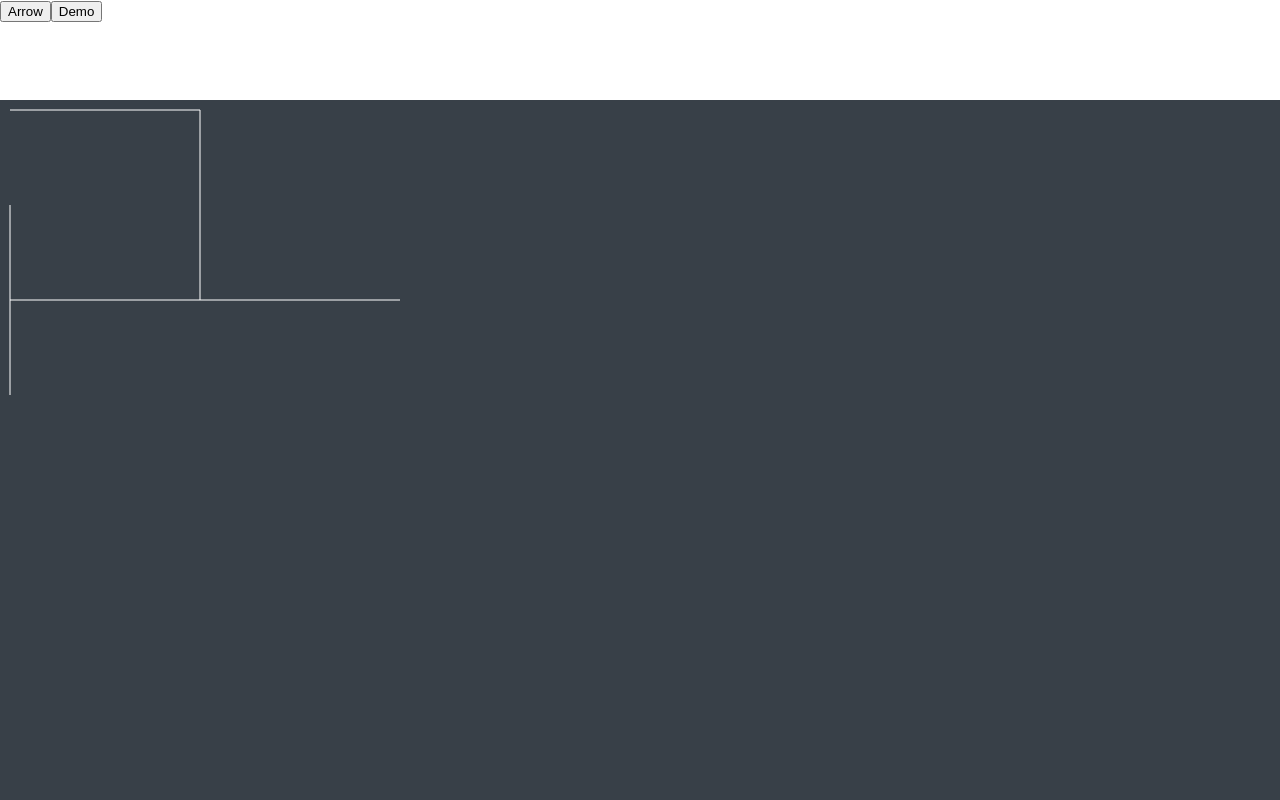
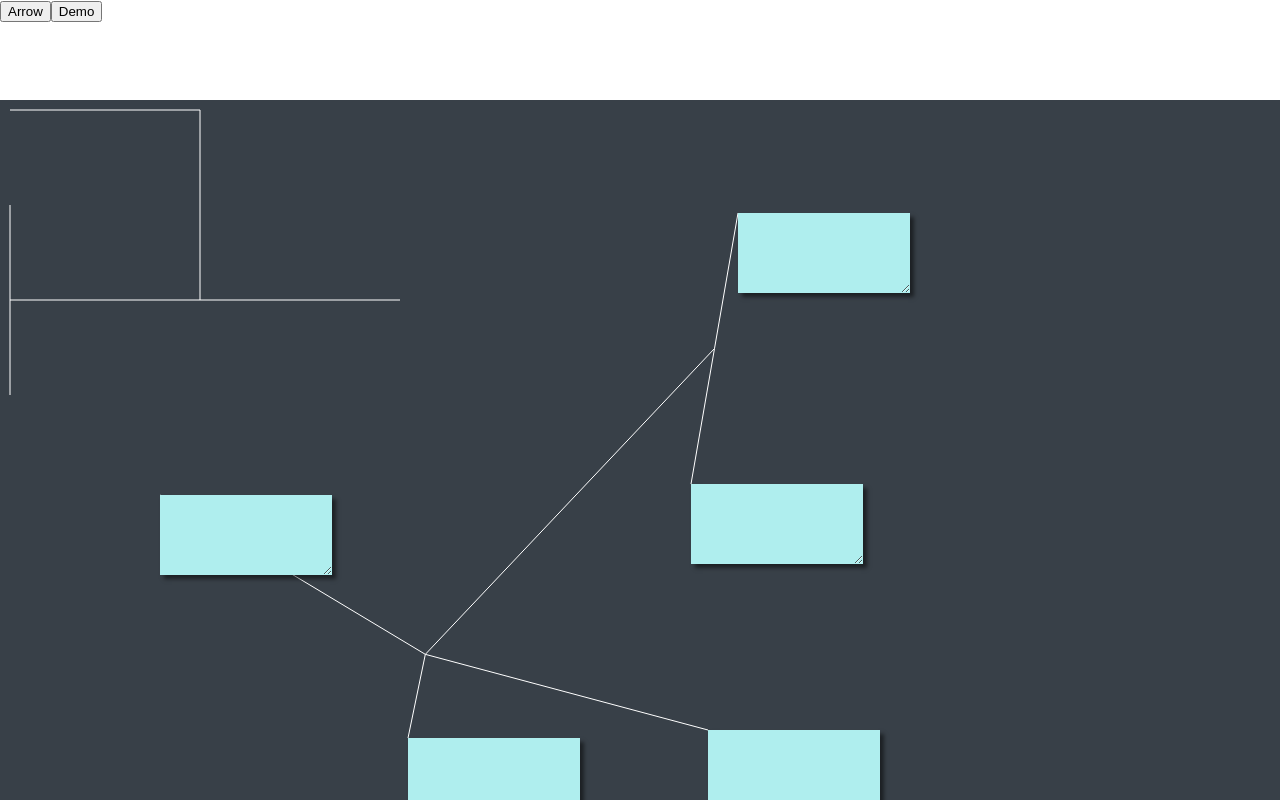
Before and after one commit to Animal-Machine/logical-map, a React (Create React App) app: page / in a window 1280 px wide. Shown: the top 800 px of the page. Built offline with nearby package versions, Linux system fonts and the light colour scheme; data requests are answered from the project's data file.

Commit message:
Add branched arrow drawing (not complete)
Also refactor addArrow, type tilesFromRefs and rename properties
of Arrow type "tileFrom" and "tileTo" (previously "from" and "to").

```diff
--- a/db.json
+++ b/db.json
@@ -1,4 +1,58 @@
 {
-  "arrows": [],
-  "tiles": []
+  "arrows": [
+    {
+      "tileFrom": [
+        1,
+        2
+      ],
+      "tileTo": [
+        3,
+        4,
+        5
+      ],
+      "id": 1
+    }
+  ],
+  "tiles": [
+    {
+      "text": "",
+      "truthValue": null,
+      "x": 691,
+      "y": 484,
+      "z": 14,
+      "id": 1
+    },
+    {
+      "text": "",
+      "truthValue": null,
+      "x": 738,
+      "y": 213,
+      "z": 18,
+      "id": 2
+    },
+    {
+      "text": "",
+      "truthValue": null,
+      "x": 160,
+      "y": 495,
+      "z": 20,
+      "id": 3
+    },
+    {
+      "text": "",
+      "truthValue": null,
+      "x": 708,
+      "y": 730,
+      "z": 21,
+      "id": 4
+    },
+    {
+      "text": "",
+      "truthValue": null,
+      "x": 408,
+      "y": 738,
+      "z": 19,
+      "id": 5
+    }
+  ]
 }
--- a/src/App.tsx
+++ b/src/App.tsx
@@ -2,7 +2,7 @@ import { useState, useEffect } from 'react';
 import './App.css';
 import BoardComponent from './components/Board';
 import AppHeaderComponent from './components/AppHeader';
-import { Address, TileData, TileContent, TileXY, TileZ, Arrow } from './types';
+import { Address, TileData, TileContent, TileXY, TileZ, Operator, Arrow } from './types';
 
 function App() {
 
@@ -66,7 +66,7 @@ function App() {
     // contains the highest z coordinate, used when putting a tile to the foreground
 
   const [arrows, setArrows] = useState<Arrow[]>([]);
-    // contains the properties "from", "to" (ids of the linked tiles) and "id"
+    // contains the properties "tileFrom", "tileTo" (ids of the linked tiles) and "id"
 
 
   // Loading tiles and arrows on page
@@ -173,7 +173,7 @@ function App() {
       let arrowList: number[] = [];
       for (let i = 0; i < arrows.length; i++) {
         let a = arrows[i];
-        if (a.from === id || a.to === id) {
+        if (a.tileFrom.includes(id) || a.tileTo.includes(id)) {
           await fetch(`${myServerAddress}arrows/${a.id}`, {method: 'DELETE',});
           arrowList.push(a.id);
         }
@@ -245,11 +245,20 @@ function App() {
     setArrowMode(m => !m);
   }
 
-  function addArrow(a: number, b: number) {
-    if (arrows.filter(arrow => (arrow.from===a && arrow.to===b)).length === 0) {
+
+  // Add and delete arrows
+
+  function addSimpleArrow(a: number, b: number) {
+    addArrow(a, b, '', '');
+  }
+
+  function addArrow(a: number, b: number, operator1: Operator, operator2: Operator) {
+    if (arrows.filter(arrow => (arrow.tileFrom===[a] && arrow.tileTo===[b])).length === 0) {
       let newArrow = {
-        from: a,
-        to: b,
+        tileFrom: [a],
+        tileTo: [b],
+        operator1: operator1,
+        operator2: operator2,
       };
       myPost("arrows", newArrow)
         .then(() => myGet("arrows"))
--- a/src/components/Board.tsx
+++ b/src/components/Board.tsx
@@ -1,8 +1,8 @@
 import { useState, useEffect, useRef } from 'react';
 import TileComponent from './Tile';
 import ArrowComponent from './Arrow';
-import { calculateArrowEnds, drawSimpleArrow, drawAcyclicGraph } from './arrowFunctions';
-import { TileData, TileContent, TileXY, TileZ, Arrow, Point, Rectangle, ArrowCoords, Coords, CoordsOrArray } from '../types';
+import { calculateArrowCoords, drawArrow, drawAcyclicGraph } from './arrowFunctions';
+import { TileData, TileContent, TileXY, TileZ, Arrow, Point, Rectangle, ArrowCoords, Coords, DoubleCoords, CoordsOrArray } from '../types';
 
 function BoardComponent({ addTile, deleteTile, patchTile, mergeTileData, updateTileTruthValue, updateTileText, tilesContent, tilesXY, setTilesXY, tilesZ, setTilesZ, zMax, setZMax, arrows, setArrows, arrowMode, setArrowMode, addArrow, deleteArrow }: any) {
 
@@ -179,8 +179,11 @@ function BoardComponent({ addTile, deleteTile, patchTile, mergeTileData, updateT
   // Arrows drawing
 
 
-  const tileRefs: any = useRef({}).current;
-  const saveTileRef: any = (key: any) => (r: any) => { tileRefs[key] = r };
+  interface TextAreaDictionary {
+    [index: number]: HTMLTextAreaElement;
+  }
+  const tileRefs = useRef<TextAreaDictionary>({}).current;
+  const saveTileRef = (key: number) => (r: HTMLTextAreaElement) => { tileRefs[key] = r };
     // references to the DOM elements related to the Tile components
 
 
@@ -196,24 +199,31 @@ function BoardComponent({ addTile, deleteTile, patchTile, mergeTileData, updateT
     setArrowsCoords(arrows.map((a: Arrow) => {
 
       // References to the DOM objects representing the tiles
-      let tileFrom = tileRefs[a.from-1];
-      let tileTo = tileRefs[a.to-1];
+      let tilesFromRefs = a.tileFrom.map(t => tileRefs[t-1]);
+      let tilesToRefs = a.tileTo.map(t => tileRefs[t-1]);
+
+      let tilesFrom: Rectangle[] = [];
+      let tilesTo: Rectangle[] = [];
 
       try {
-        let coords = calculateArrowEnds(
-          {
-            x: tileFrom.offsetLeft,
-            y: tileFrom.offsetTop,
-            w: tileFrom.offsetWidth,
-            h: tileFrom.offsetHeight,
-          },
-          {
-            x: tileTo.offsetLeft,
-            y: tileTo.offsetTop,
-            w: tileTo.offsetWidth,
-            h: tileTo.offsetHeight,
-          }
-        );
+        for (let tRef of tilesFromRefs) {
+          tilesFrom.push({
+            x: tRef.offsetLeft,
+            y: tRef.offsetTop,
+            w: tRef.offsetWidth,
+            h: tRef.offsetHeight,
+          });
+        }
+        for (let tRef of tilesToRefs) {
+          tilesTo.push({
+            x: tRef.offsetLeft,
+            y: tRef.offsetTop,
+            w: tRef.offsetWidth,
+            h: tRef.offsetHeight,
+          });
+        }
+
+        let coords: DoubleCoords | CoordsOrArray[] = calculateArrowCoords({tilesFrom: tilesFrom, tilesTo: tilesTo});
 
         return {id: a.id, coords: coords, highlight: false};
       }
@@ -255,7 +265,7 @@ function BoardComponent({ addTile, deleteTile, patchTile, mergeTileData, updateT
     function onClickPlaceArrow(e: any) {
     // function to place the arrow and exit arrow mode if the user clicks on a tile
       if (e.target.tagName === "TEXTAREA") {
-        const targetTileId = parseInt(Object.keys(tileRefs).filter(key => (tileRefs[key] === e.target))[0]) + 1;
+        const targetTileId = parseInt(Object.keys(tileRefs).filter((key: any) => (tileRefs[key] === e.target))[0]) + 1;
         if (targetTileId !== arrowMode) {
           addArrow(arrowMode, targetTileId); // also sets arrowMode to false
         }
@@ -277,8 +287,8 @@ function BoardComponent({ addTile, deleteTile, patchTile, mergeTileData, updateT
       testComplexArrow(ctx);
       for (let i in arrowsCoords) {
         if (arrowsCoords[i].coords) {
-          drawSimpleArrow(ctx, arrowsCoords[i].coords)
-          if (arrowsCoords[i].highlight) {drawSimpleArrow(ctx, arrowsCoords[i].coords)}
+          drawArrow(ctx, arrowsCoords[i].coords)
+          if (arrowsCoords[i].highlight) {drawArrow(ctx, arrowsCoords[i].coords)}
         }
       }
       if (typeof arrowMode === "number" && mouseTarget) {
@@ -286,15 +296,15 @@ function BoardComponent({ addTile, deleteTile, patchTile, mergeTileData, updateT
         // the event handler updateMousePosition has just been placed and didn't run,
         // so mousePosition and mouseTarget have their default value
         let tileFrom = tileRefs[arrowMode-1];
-        drawSimpleArrow(ctx, calculateArrowEnds(
-          {
+        drawArrow(ctx, calculateArrowCoords({
+          tilesFrom: [{
             x: tileFrom.offsetLeft,
             y: tileFrom.offsetTop,
             w: tileFrom.offsetWidth,
             h: tileFrom.offsetHeight,
-          },
-          getArrowTip(),
-        ));
+          }],
+          ...getArrowTip(),
+        }));
       }
       ctx.stroke();
       ctx.closePath();
@@ -302,27 +312,25 @@ function BoardComponent({ addTile, deleteTile, patchTile, mergeTileData, updateT
       else { window.requestAnimationFrame(() => loop(ctx)); }
     }
 
-    function getArrowTip(): Point | Rectangle {
+    function getArrowTip(): {mouse?: Point, tilesTo: Rectangle[]} {
       // function giving the arrow tip, active when the user must choose a second tile
-      let arrowTip: Point | Rectangle = {x: 1000, y: 1000}; // TODO find a better initial value?
-      if (Object.keys(tileRefs).filter(key => (tileRefs[key] === mouseTarget)).length === 0)
+      let arrowTip: {mouse?: Point, tilesTo: Rectangle[]} = {tilesTo: []};
+      if (Object.keys(tileRefs).filter((key: any) => (tileRefs[key] === mouseTarget)).length === 0)
         // if no tile is targeted, arrowTip takes the mouse coordinates:
       {
-        arrowTip = {
+        arrowTip.mouse = {
           x: mousePosition.x - board.x,
           y: mousePosition.y - board.y,
         };
-      }
-      else if (mouseTarget)
+      } else if (mouseTarget) {
         // if there is one, arrowTip takes its coordinates, width and height
-      {
-        arrowTip = {
+        arrowTip.tilesTo = [{
           x: mouseTarget.offsetLeft,
           y: mouseTarget.offsetTop,
           w: mouseTarget.offsetWidth,
           h: mouseTarget.offsetHeight,
-        };
-      };
+        }];
+      }
       return arrowTip;
     }
 
--- a/src/types.ts
+++ b/src/types.ts
@@ -21,8 +21,11 @@ export interface TileZ {
   id: number;
 }
 
+export type Operator = '' | 'NOT' | 'AND' | 'OR';
+
 export interface Arrow {
-  from: number; to: number;
+  tileFrom: number[]; tileTo: number[];
+  operator1: Operator; operator2: Operator;
   id: number;
 }
 
@@ -30,27 +33,33 @@ export interface Point {
   x: number; y: number;
 }
 
-export interface Rectangle {
-  x: number; y: number; w: number; h: number;
+export interface Rectangle extends Point {
+  w: number; h: number;
+}
+
+export interface PointOrRectangle extends Point {
+  w?: number; h?: number;
+}
+
+export type Coords = [number, number];
+export function isCoords(array: CoordsOrArray): array is Coords {
+  return (array.length === 2 && typeof array[0] === "number" && typeof array[1] === "number");
 }
 
 export type DoubleCoords = [number, number, number, number];
-
-export interface ArrowCoords {
-  coords: DoubleCoords;
-  highlight: boolean;
-  id: number;
+export function isDoubleCoords(array: Array<any>): array is DoubleCoords {
+  return(array.length === 4 && array.every(c => typeof c === 'number'));
 }
 
-export type Coords = [number, number];
-
 export type CoordsOrArray = Coords | CoordsOrArray[];
-
-export function isCoords(array: CoordsOrArray): array is Coords {
-  return (array.length === 2 && typeof array[0] === "number" && typeof array[1] === "number");
-}
 
 type recursiveNumber = number | recursiveNumber[];
 let a: recursiveNumber = [1, 2, 3];
 let b: recursiveNumber = 3;
 let c: recursiveNumber = [1, 2, [3, 4]];
+
+export interface ArrowCoords {
+  coords: DoubleCoords | CoordsOrArray[];
+  highlight: boolean;
+  id: number;
+}
```
Also changed, not shown: src/components/arrowFunctions.ts (+93 -30 lines).
